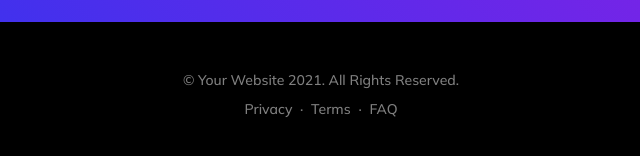
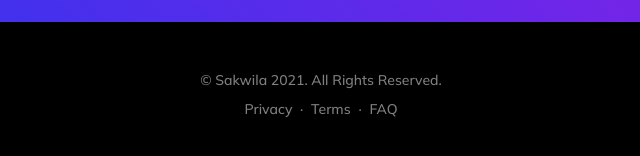
Before and after one commit to mohamedMallahi/sakwila-site, a plain HTML site: page index.html in a window 1280 px wide. Shown: the part 1690-1846 px from the top of the page, 319-959 px from the left. Drawn offline with nearby package versions, Linux system fonts and the light colour scheme.

Commit message:
Modify footer text

```diff
--- a/index.html
+++ b/index.html
@@ -141,7 +141,7 @@
         <footer class="bg-black text-center py-5">
             <div class="container px-5">
                 <div class="text-white-50 small">
-                    <div class="mb-2">&copy; Your Website 2021. All Rights Reserved.</div>
+                    <div class="mb-2">&copy; Sakwila 2021. All Rights Reserved.</div>
                     <a href="#!">Privacy</a>
                     <span class="mx-1">&middot;</span>
                     <a href="#!">Terms</a>
```
